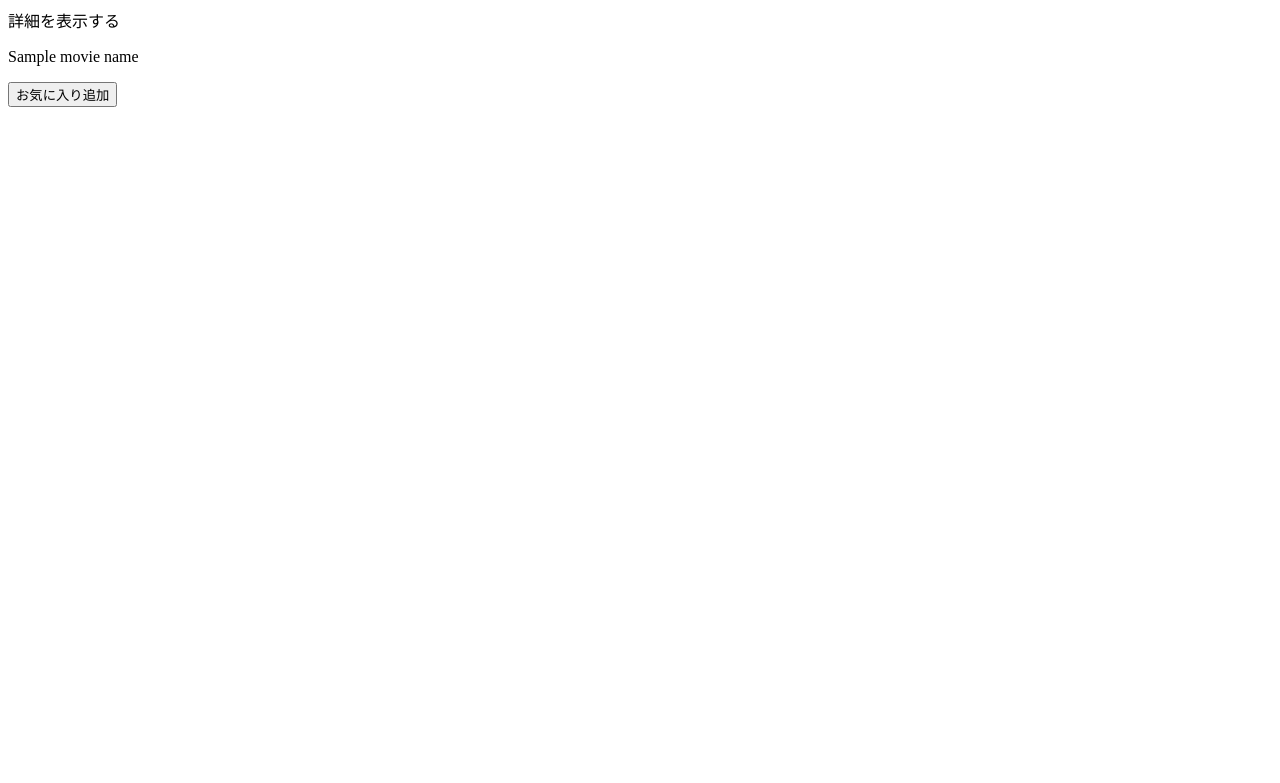
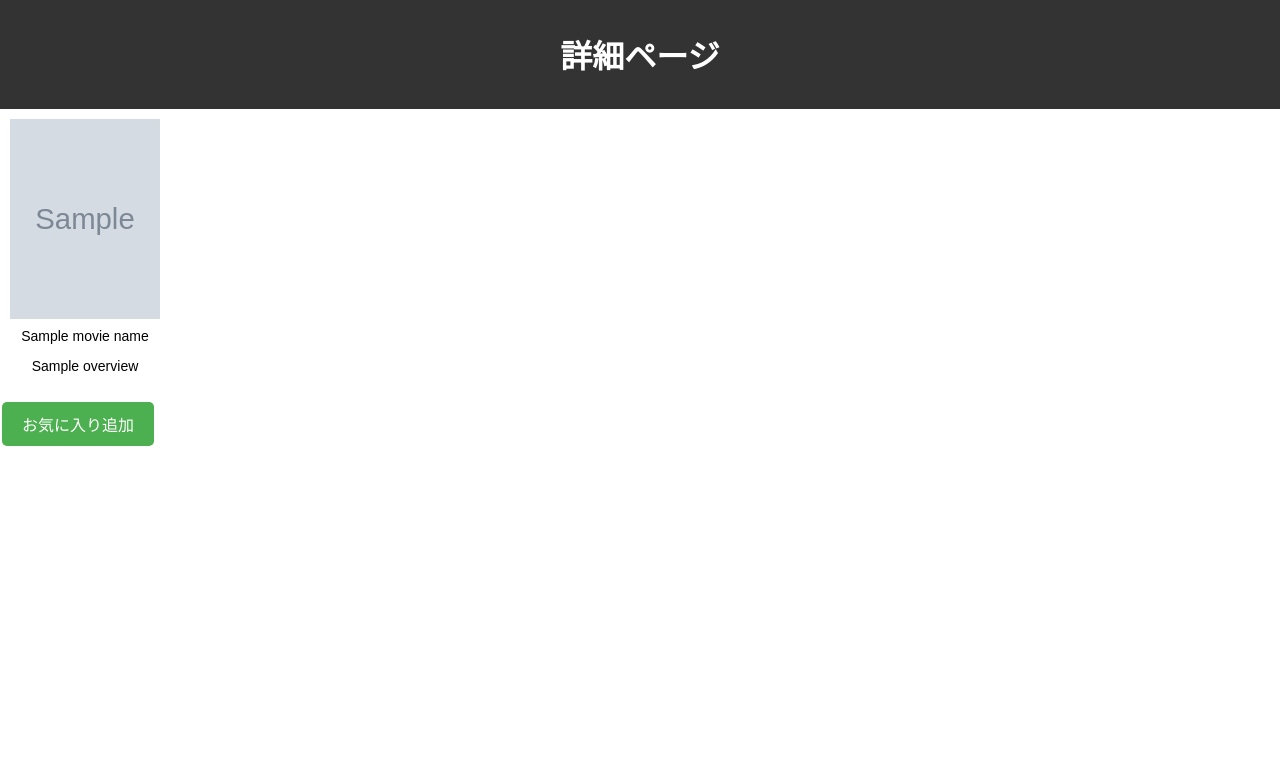
Before and after one commit to syt-koizumi/django_team_project, a Django app: template templates/movie/movie_detail.html in a window 1280 px wide. Shown: the top 783 px of the page. Run offline with Django 5.2, Linux system fonts and the light colour scheme; the template is opened without the code that fills it: most values are stand-ins (such as "Sample title", 1, 10 or a date in 2020); grey boxes marked "Sample" are stand-in pictures; parts of the project's set-up code (start-up, migrations or seed data) failed here and were passed over.

Commit message:
詳細画面の変更

```diff
--- a/movie/views.py
+++ b/movie/views.py
@@ -14,6 +14,12 @@ from django.shortcuts import redirect, get_object_or_404
 #映画の詳細を表示する
 class MovieDetailView(TemplateView):
     template_name = 'movie/movie_detail.html'
+    def get_context_data(self, **kwargs):
+        context = super().get_context_data(**kwargs)
+        overview1 , imagepath1 = MylistApi(context["movie_name"])
+        context.update({"overview": overview1})
+        context.update({"imagepath": imagepath1})
+        return context
 
 
 #検索画面用のビュー
--- a/templates/movie/movie_detail.html
+++ b/templates/movie/movie_detail.html
@@ -1,8 +1,70 @@
-<p>詳細を表示する</p>
-<p>{{ movie_name }}</p>
+<!DOCTYPE html>
+<html lang="ja">
 
+<head>
+    <meta charset="UTF-8">
+    <meta name="viewport" content="width=device-width, initial-scale=1.0">
+    <title>映画を検索するサイト</title>
+    <style>
+        body {
+            font-family: Arial, sans-serif;
+            margin: 0;
+            padding: 0;
+        }
+
+        header {
+            background-color: #333;
+            color: #fff;
+            padding: 10px;
+            text-align: center;
+        }
+
+        main {
+            padding: 20px;
+        }
+
+        .book {
+            display: inline-block;
+            margin: 10px;
+            text-align: center;
+        }
+
+        .book img {
+            width: 150px;
+            height: 200px;
+        }
+
+        .book p {
+            font-size: 14px;
+            margin-top: 5px;
+        }
+
+        button {
+            background-color: #4CAF50;
+            border: none;
+            color: white;
+            padding: 10px 20px;
+            text-align: center;
+            text-decoration: none;
+            display: inline-block;
+            font-size: 16px;
+            margin: 4px 2px;
+            cursor: pointer;
+            border-radius: 5px;
+        }
+    </style>
+</head>
+<body>
+<header>
+    <h1>詳細ページ</h1>
+</header>
+<div class="book">
+        <img src="{{ imagepath }}" alt="本の画像">
+        <p>{{ movie_name}}</p>
+        <p>{{ overview }}</p>
+</div>
 <form action="{% url 'movie:add_mylist' movie_name %}" method="post">
     <button type="submit" name="button">お気に入り追加</button>
     {% csrf_token %}
 
-</form>
+</form></body>
```
